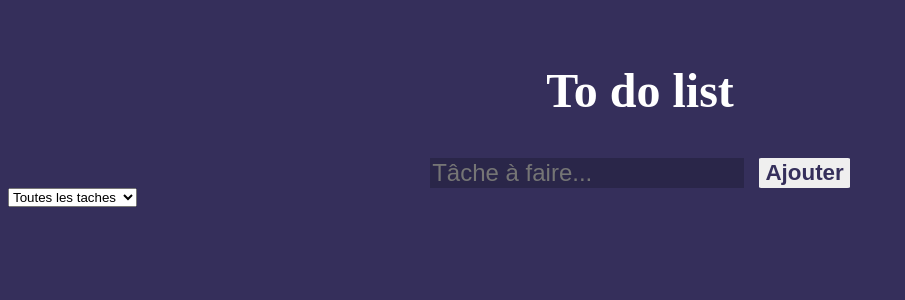
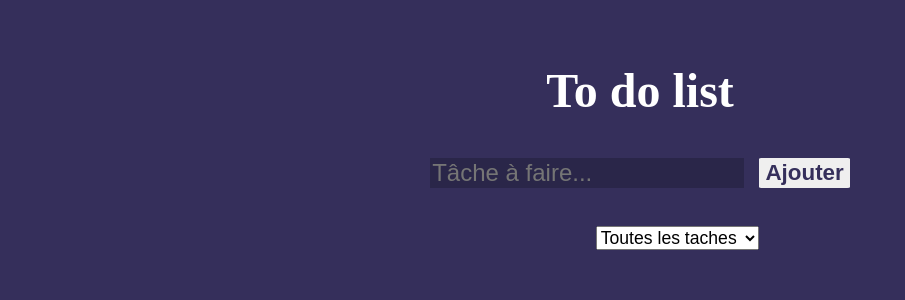
Before and after one commit to Antoine-Robin/Exo-LPW, a PHP site: page /todolist.html in a window 1280 px wide. Shown: the top 300 px of the page, without its empty margins (0-905 px from the left). Run offline with PHP 8.4, Linux system fonts and the light colour scheme; some libraries are stand-ins or nearby versions.

Commit message:
Style for filter
Style for filter

```diff
--- a/Exo 2.5/style.css
+++ b/Exo 2.5/style.css
@@ -7,7 +7,7 @@ h1 {
     text-align: center;
 }
 
-button{
+button {
     cursor: pointer;
 }
 
@@ -17,6 +17,13 @@ input[type=text]:focus {
     border: none;
     background-color: rgba(0, 0, 0, .2);
     font-size: 1.5rem;
+}
+
+select {
+    margin: 0 auto;
+    margin-left: 46.5%;
+    margin-top: 3%;
+    font-size: 1.1rem;
 }
 
 #submit {
@@ -89,11 +96,11 @@ input[type=text]:focus {
     width: 80%;
 }
 
-#input-edit{
+#input-edit {
     font-size: 1rem;
 }
 
-#validEdit{
+#validEdit {
     background: #fff;
     color: #352f5b;
     font-weight: bold;
```
